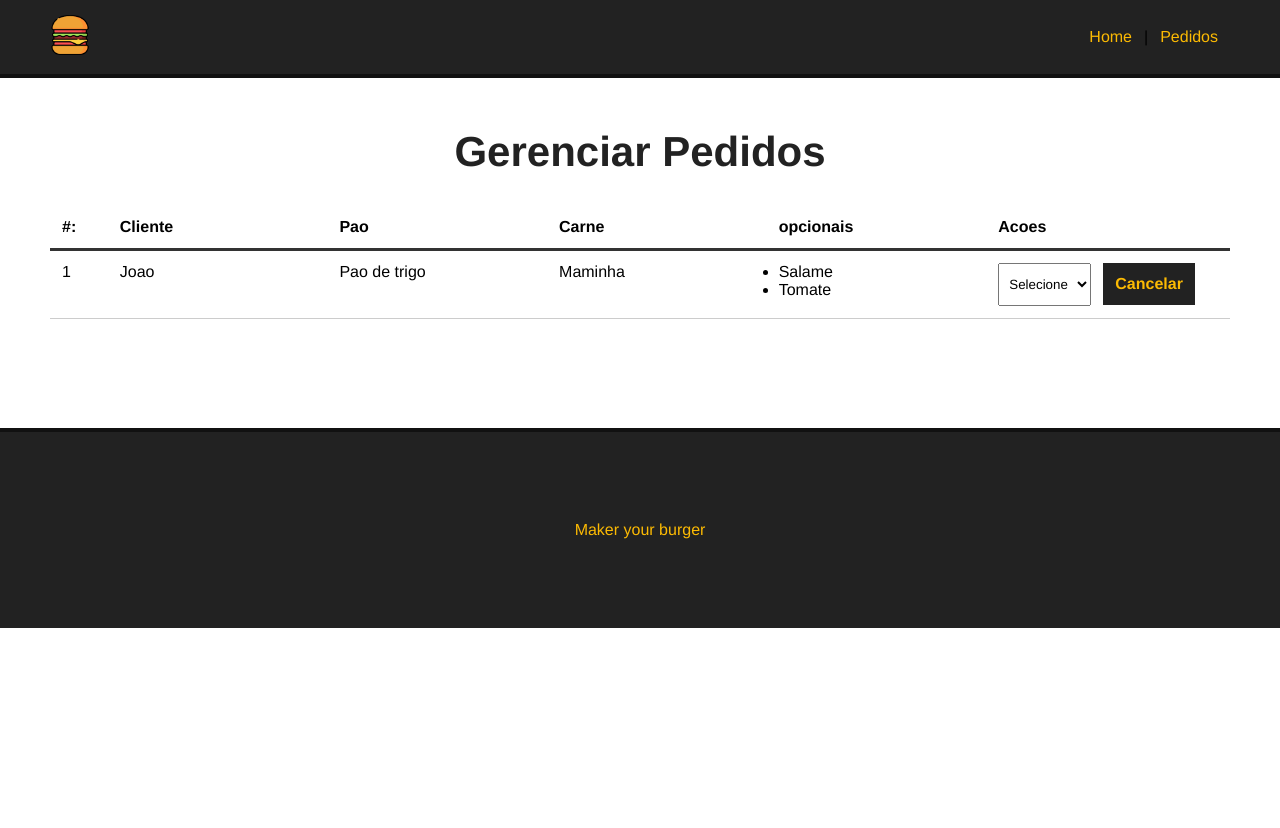
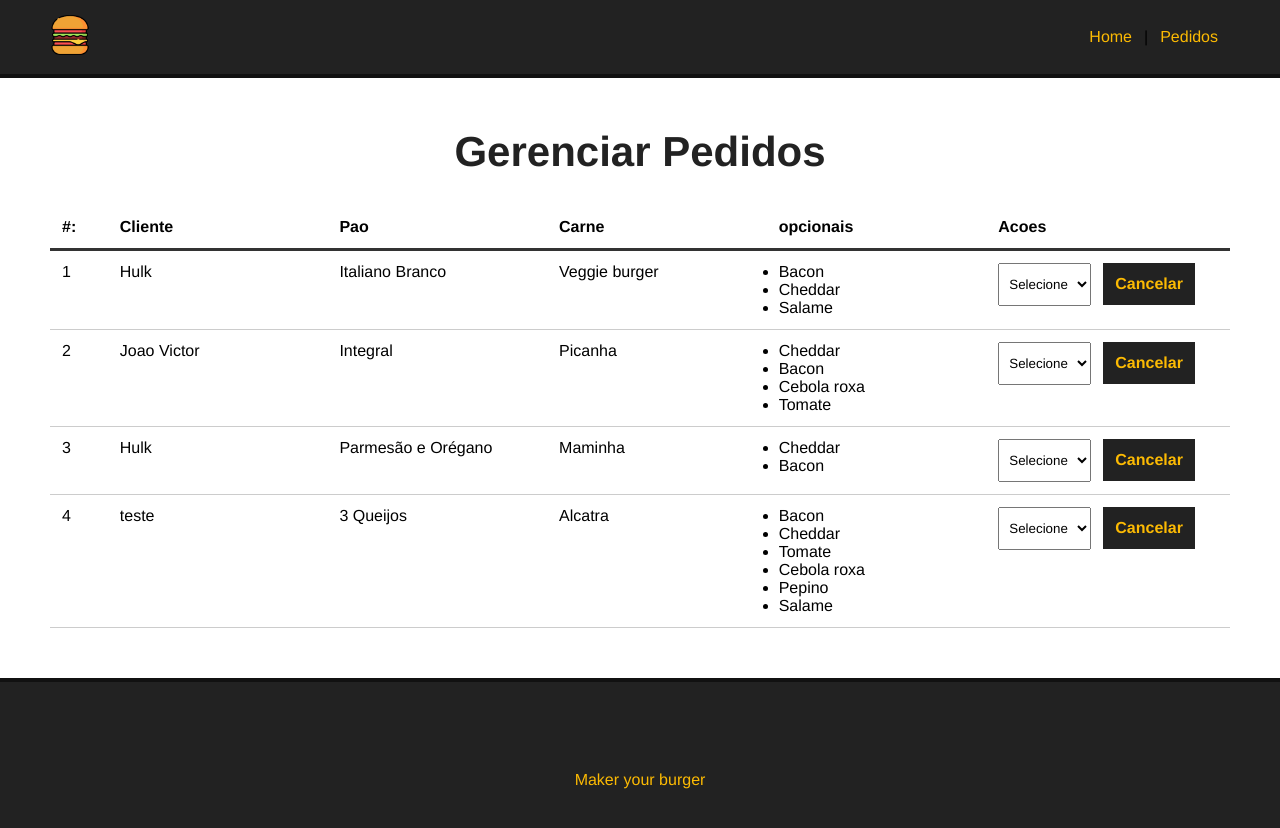
Before and after one commit to Geraldini2000/Projeto-Buguer, a Vue app: page /pedidos in a window 1280 px wide. Shown: the top 828 px of the page. Before the commit the page ends 800 px from the top, so only its background shows below. Built offline with nearby package versions, Linux system fonts and the light colour scheme; data requests are answered from the project's data file.

Commit message:
Resgatando pedidos do banco

```diff
--- a/db/db.json
+++ b/db/db.json
@@ -113,6 +113,21 @@
       ],
       "status": "Solicitado",
       "id": 3
+    },
+    {
+      "nome": "teste",
+      "pao": "3 Queijos",
+      "carne": "Alcatra",
+      "opcionais": [
+        "Bacon",
+        "Cheddar",
+        "Tomate",
+        "Cebola roxa",
+        "Pepino",
+        "Salame"
+      ],
+      "status": "Solicitado",
+      "id": 4
     }
   ]
 }
--- a/src/components/Dashboard.vue
+++ b/src/components/Dashboard.vue
@@ -11,15 +11,16 @@
             </div>
         </div>
         <div id="burger-table-rows">
-            <div class="burger-table-row">
-                <div class="order-number">1</div>
-                <div>Joao</div>
-                <div>Pao de trigo</div>
-                <div>Maminha</div>
+            <div class="burger-table-row" v-for="burger in burgers" :key="burger.id"> <!-- For para burgers -->
+                <div class="order-number">{{ burger.id }}</div>
+                <div>{{burger.nome}}</div>
+                <div>{{burger.pao}}</div>
+                <div>{{burger.carne}}</div>
                 <div>
                     <ul>
-                        <li>Salame</li>
-                        <li>Tomate</li>
+                        <li v-for="(opcional, index) in burger.opcionais" :key="index" >
+                        {{opcional}}
+                        </li>
                     </ul>
                 </div>
                 <div>
@@ -35,7 +36,30 @@
 
 <script>
 export default {
-    name:"Dashboard"
+    name:"Dashboard",
+    data() {
+        return {
+            burgers: null,
+            burger_id: null,
+            status: []
+        }
+    },
+    methods: {
+        async getPedidos() {
+
+            const req = await fetch("http://localhost:3000/burgers");
+
+            const data = await req.json(); // Puxando Backend para json
+
+            this.burgers = data // trocando o valor de null pelo do servidor
+
+            console.log(this.burgers);
+            // Resgatar os status
+        }
+    },
+    mounted() {
+        this.getPedidos();
+    }
 }
 </script>
 
```
